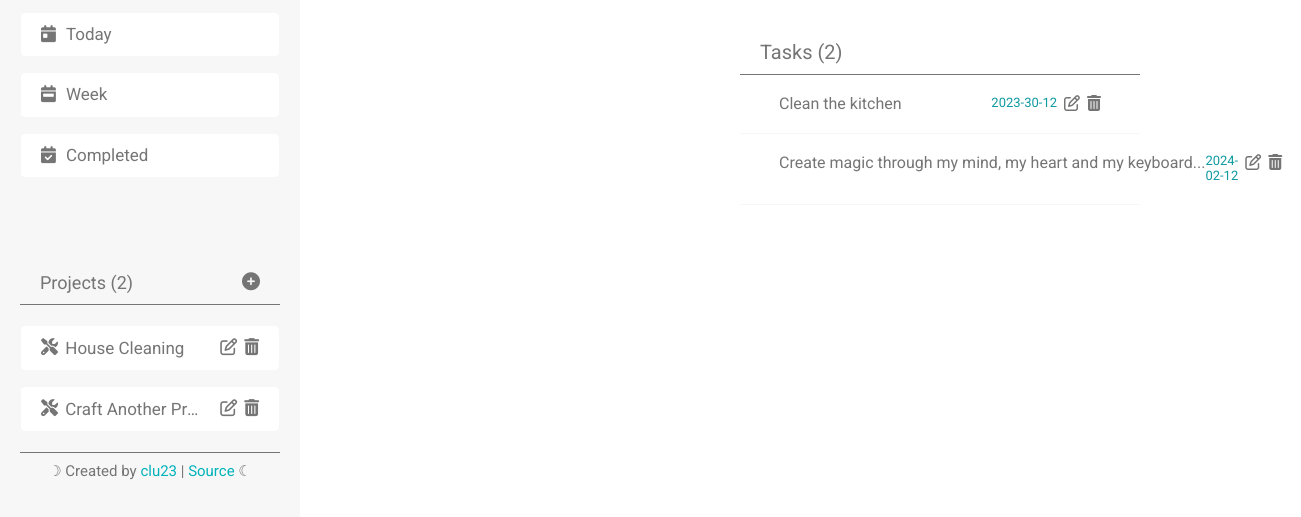
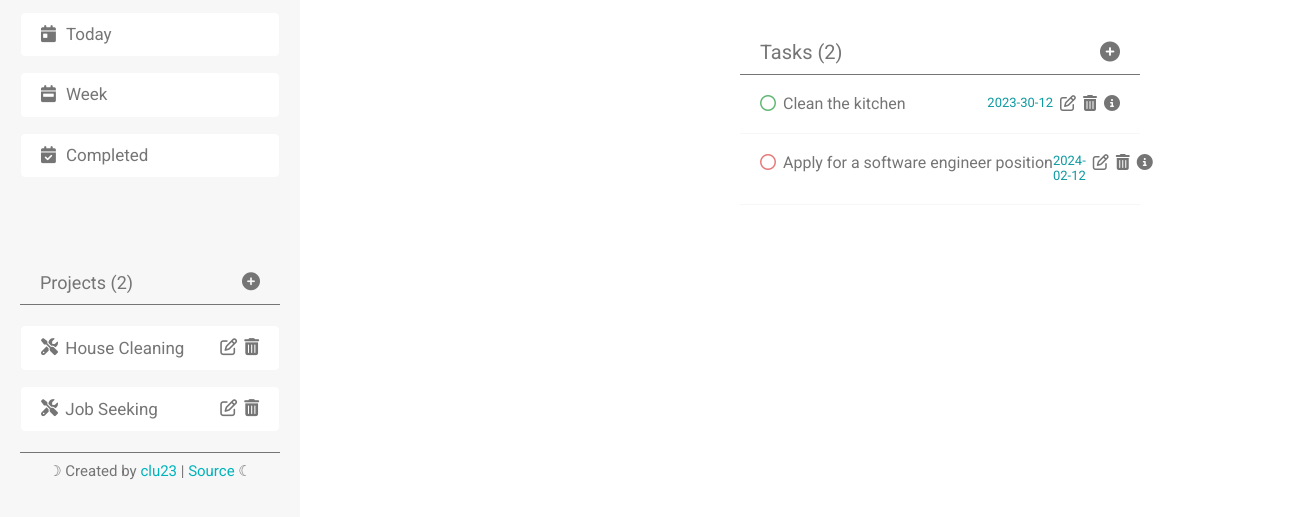
Before and after one commit to clu23/Todo-list, a website built with webpack: page dist/index.html in a window 1280 px wide. Shown: the part 149-666 px from the top of the page, 1301 px wide, since content can reach past the window. Built offline with nearby package versions, Linux system fonts and the light colour scheme.

Commit message:
fixing all icons except projects icons

```diff
--- a/src/dom-manip.js
+++ b/src/dom-manip.js
@@ -375,7 +375,8 @@ export const dom = (() => {
             'fal',
             'task-icon',
             'scale-element',
-            'fa-info-circle'
+            'fa-solid',
+            'fa-circle-info'
           );
           taskInfoIcon.setAttribute('data-project-index', i);
           taskInfoIcon.setAttribute('data-task-index', j);
@@ -396,6 +397,7 @@ export const dom = (() => {
             taskText.classList.remove('task-done-text');
             taskIcon.classList.add(
               'fal',
+              'fa-regular',
               'fa-circle',
               'padding-right'
             );
@@ -403,6 +405,7 @@ export const dom = (() => {
             taskText.classList.add('task-done-text');
             taskIcon.classList.add(
               'fal',
+              'fa-regular',
               'fa-check-circle',
               'padding-right'
             );
--- a/src/handlers.js
+++ b/src/handlers.js
@@ -47,7 +47,7 @@ const handlers = (() => {
           if (target.classList.contains('edit-project')) {
           dom.manipulateModal('show', 'Edit Project', 'Edit', projectIndex);
 
-            // Modal for deleting projectS
+            // Modal for deleting projects
           } else if (target.classList.contains('delete-project')) {
             dom.manipulateModal('show', 'Delete Project', 'Delete', projectIndex);
           }
@@ -71,7 +71,7 @@ const handlers = (() => {
             dom.manipulateModal('show', 'Delete Task', 'Delete', projectIndex, taskIndex);
 
             // Modal for watching task info
-          } else if (target.classList.contains('fa-info-circle')) {
+          } else if (target.classList.contains('fa-circle-info')) {
             dom.manipulateModal('show', 'Task Info', '', projectIndex, taskIndex);
           }
         }
--- a/src/projects.js
+++ b/src/projects.js
@@ -24,12 +24,12 @@ const projects = (() => {
       },
       {
         icon: 'fa-screwdriver-wrench',
-        title: 'Craft Another Project',
-        description:'Another important project',
+        title: 'Job Seeking',
+        description:'Project related to job seeking',
         tasks: [
           {
-            title: 'Create magic through my mind, my heart and my keyboard...',
-            description: 'Another longer description of my demo task, just to show you this surprisingly nice scrollbar and cute little birdie ϵ( ‘Θ’ )϶♪♫',
+            title: 'Apply for a software engineer position',
+            description: 'Write a CV and cover letter in order to apply to a software engineer position',
             date: '2024-02-12',
             priority: 'high',
             projectIndex: 1,
```
Also changed, not shown: dist/index.html, dist/main.js.
